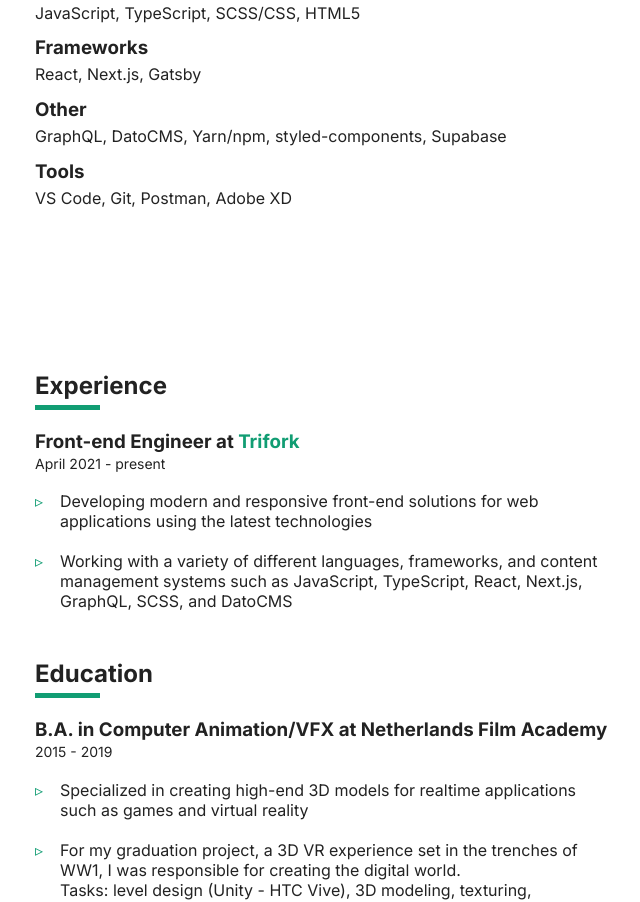
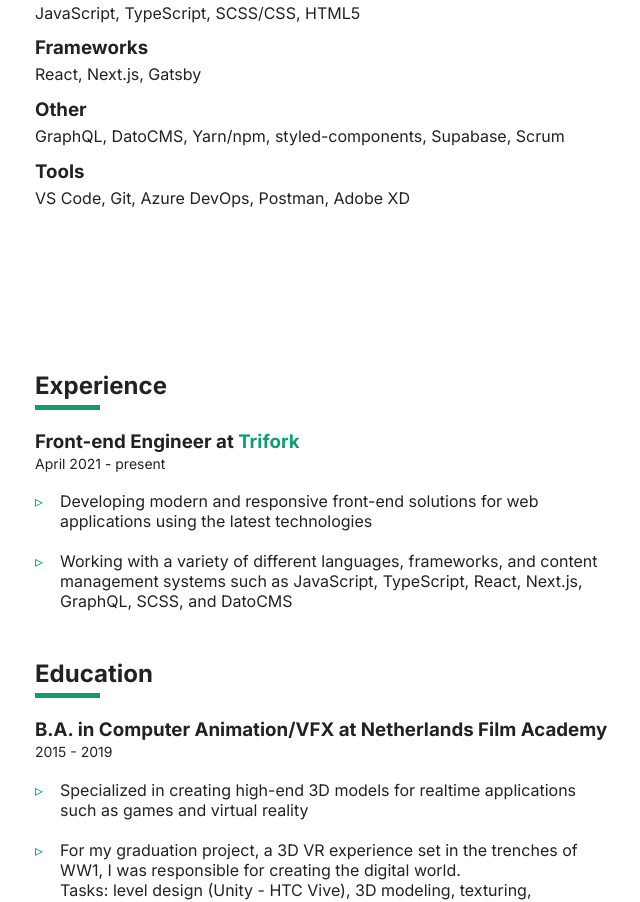
Before and after one commit to Richardvbr/frontend-portfolio, a Next.js app: page / in a window 1280 px wide. Shown: the part 1060-1962 px from the top of the page, without its empty margins (317-957 px from the left). Built offline with nearby package versions, Linux system fonts and the light colour scheme.

Commit message:
updated copy

```diff
--- a/src/components/about/index.jsx
+++ b/src/components/about/index.jsx
@@ -26,7 +26,7 @@ const About = () => {
         </Text>
         <Text>
           I&apos;m currently working as a front-end engineer at {''}
-          <a href='https://trifork.com/' target='_blank' rel='noreferrer'>
+          <a href="https://trifork.com/" target="_blank" rel="noreferrer">
             Trifork
           </a>
           , where I develop responsive user interfaces using modern technologies
@@ -40,9 +40,11 @@ const About = () => {
         <Heading>Frameworks</Heading>
         <Item>React, Next.js, Gatsby</Item>
         <Heading>Other</Heading>
-        <Item>GraphQL, DatoCMS, Yarn/npm, styled-components, Supabase</Item>
+        <Item>
+          GraphQL, DatoCMS, Yarn/npm, styled-components, Supabase, Scrum
+        </Item>
         <Heading>Tools</Heading>
-        <Item>VS Code, Git, Postman, Adobe XD</Item>
+        <Item>VS Code, Git, Azure DevOps, Postman, Adobe XD</Item>
       </div>
     </Container>
   );
```
